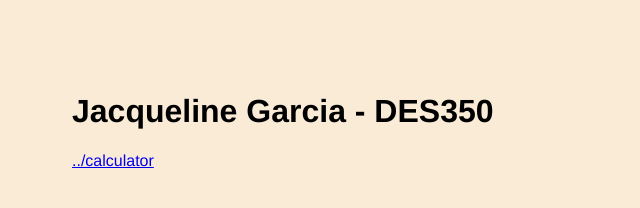
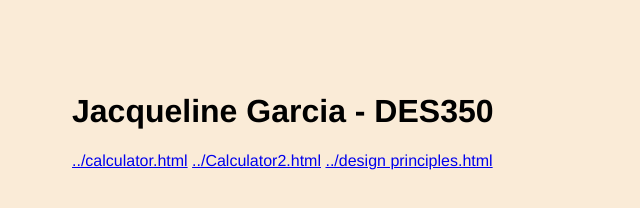
Before and after one commit to JackieG13/DES-350, a plain HTML site: page index.html in a window 1280 px wide. Shown: the whole page, without its empty margins (0-640 px from the left). Drawn offline with Linux system fonts and the light colour scheme.

Commit message:
Add files via upload

```diff
--- a/index.html
+++ b/index.html
@@ -16,6 +16,11 @@
 
 <body>
 <h1>Jacqueline Garcia - DES350</h1>
-<a href="../calculator.html">../calculator</a>
+<a href="../calculator.html">../calculator.html</a>
+
+
+
+<a href="../Calculator2.html">../Calculator2.html</a>
+	<a href="../design principles.html">../design principles.html</a>
 </body>
 </html>
```
